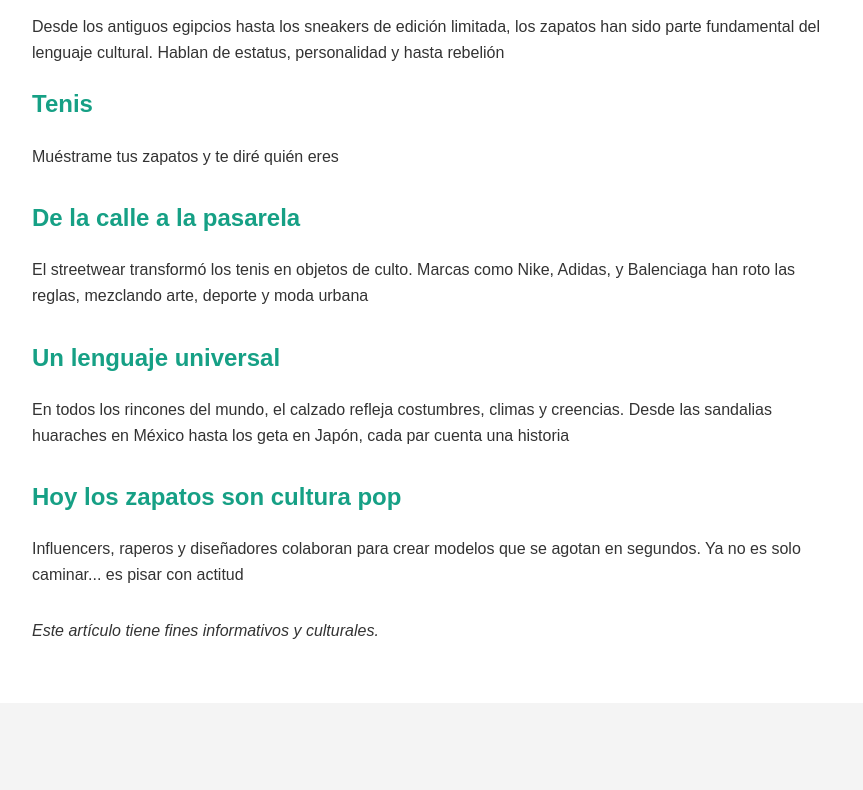
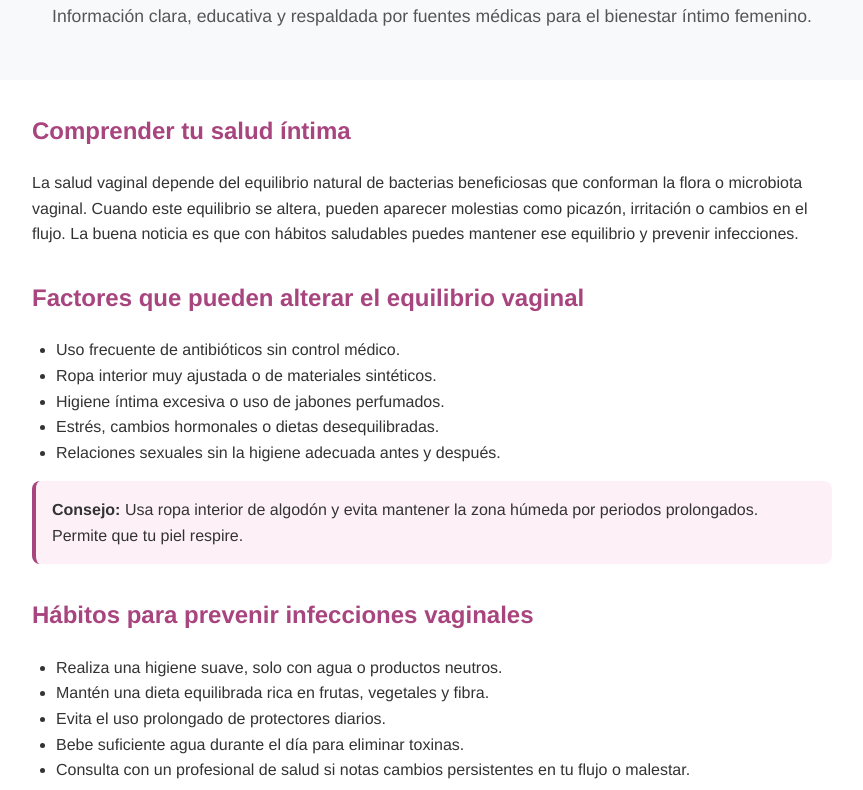
Before and after one commit to Jorgefr371/white-safe-blog, a plain HTML site: page index.html in a window 1280 px wide. Shown: the part 120-910 px from the top of the page, without its empty margins (208-1071 px from the left). Before the commit the page ends 823 px from the top, so only its background shows below. Drawn offline with Linux system fonts and the light colour scheme.

Commit message:
index.html

```diff
--- a/index.html
+++ b/index.html
@@ -1,44 +1,110 @@
 <!DOCTYPE html>
 <html lang="es">
 <head>
-  <meta charset="UTF-8">
-  <meta name="viewport" content="width=device-width, initial-scale=1">
-  <title>7 Cultura y tradicion en los zapatos </title>
+  <meta charset="UTF-8" />
+  <meta name="viewport" content="width=device-width, initial-scale=1.0" />
+  <title>Prevención de Infecciones Vaginales | Guía de Bienestar Femenino</title>
   <style>
-    body { font-family: Arial, sans-serif; line-height: 1.6; background: #f4f4f4; margin: 0; padding: 0; color: #333; }
-    .container { max-width: 800px; margin: auto; padding: 40px; background: #fff; box-shadow: 0 0 10px rgba(0,0,0,0.05); }
-    h1 { color: #2c3e50; }
-    h2 { color: #16a085; }
-    p { margin-bottom: 20px; }
-    .ingrediente { margin-bottom: 30px; }
+    body {
+      font-family: 'Helvetica Neue', Arial, sans-serif;
+      background-color: #ffffff;
+      color: #333333;
+      margin: 0;
+      padding: 0;
+      line-height: 1.6;
+    }
+    header {
+      background-color: #f8f9fa;
+      padding: 2rem 1rem;
+      text-align: center;
+    }
+    header h1 {
+      color: #a8447e;
+      margin-bottom: 0.5rem;
+    }
+    header p {
+      color: #555;
+      font-size: 1.1rem;
+    }
+    section {
+      max-width: 800px;
+      margin: 2rem auto;
+      padding: 0 1.5rem;
+    }
+    h2 {
+      color: #a8447e;
+      margin-top: 2rem;
+    }
+    ul {
+      padding-left: 1.5rem;
+    }
+    .tip-box {
+      background: #fdf1f7;
+      border-left: 4px solid #a8447e;
+      padding: 1rem;
+      margin: 1rem 0;
+      border-radius: 8px;
+    }
+    footer {
+      text-align: center;
+      padding: 2rem 1rem;
+      background-color: #f8f9fa;
+      color: #777;
+      font-size: 0.9rem;
+    }
   </style>
 </head>
 <body>
-  <div class="container">
-    <h1> Identidad, historia y expresion </h1>
-    <p> Desde los antiguos egipcios hasta los sneakers de edición limitada, los zapatos han sido parte fundamental del lenguaje cultural. Hablan de estatus, personalidad y hasta rebelión </p>
+  <header>
+    <h1>Guía de Prevención de Infecciones Vaginales</h1>
+    <p>Información clara, educativa y respaldada por fuentes médicas para el bienestar íntimo femenino.</p>
+  </header>
 
-    <div class="ingrediente">
-      <h2> Tenis </h2>
-      <p> Muéstrame tus zapatos y te diré quién eres </p>
+  <section>
+    <h2>Comprender tu salud íntima</h2>
+    <p>
+      La salud vaginal depende del equilibrio natural de bacterias beneficiosas que conforman la flora o microbiota vaginal. Cuando este equilibrio se altera, pueden aparecer molestias como picazón, irritación o cambios en el flujo. La buena noticia es que con hábitos saludables puedes mantener ese equilibrio y prevenir infecciones.
+    </p>
+
+    <h2>Factores que pueden alterar el equilibrio vaginal</h2>
+    <ul>
+      <li>Uso frecuente de antibióticos sin control médico.</li>
+      <li>Ropa interior muy ajustada o de materiales sintéticos.</li>
+      <li>Higiene íntima excesiva o uso de jabones perfumados.</li>
+      <li>Estrés, cambios hormonales o dietas desequilibradas.</li>
+      <li>Relaciones sexuales sin la higiene adecuada antes y después.</li>
+    </ul>
+
+    <div class="tip-box">
+      <strong>Consejo:</strong> Usa ropa interior de algodón y evita mantener la zona húmeda por periodos prolongados. Permite que tu piel respire.
     </div>
 
-    <div class="ingrediente">
-      <h2> De la calle a la pasarela </h2>
-      <p> El streetwear transformó los tenis en objetos de culto. Marcas como Nike, Adidas, y Balenciaga han roto las reglas, mezclando arte, deporte y moda urbana </p>
+    <h2>Hábitos para prevenir infecciones vaginales</h2>
+    <ul>
+      <li>Realiza una higiene suave, solo con agua o productos neutros.</li>
+      <li>Mantén una dieta equilibrada rica en frutas, vegetales y fibra.</li>
+      <li>Evita el uso prolongado de protectores diarios.</li>
+      <li>Bebe suficiente agua durante el día para eliminar toxinas.</li>
+      <li>Consulta con un profesional de salud si notas cambios persistentes en tu flujo o malestar.</li>
+    </ul>
+
+    <div class="tip-box">
+      <strong>Dato útil:</strong> Dormir bien y reducir el estrés ayuda a fortalecer tu sistema inmunológico, lo que favorece el equilibrio vaginal.
     </div>
 
-    <div class="ingrediente">
-      <h2> Un lenguaje universal </h2>
-      <p> En todos los rincones del mundo, el calzado refleja costumbres, climas y creencias. Desde las sandalias huaraches en México hasta los geta en Japón, cada par cuenta una historia </p>
-    </div>
+    <h2>El papel de la microbiota intestinal</h2>
+    <p>
+      El intestino y la vagina están más conectados de lo que parece. Mantener una microbiota intestinal equilibrada puede apoyar la salud vaginal, ya que ambos ecosistemas comparten bacterias beneficiosas. Una alimentación variada y saludable es clave para fortalecer esta conexión.
+    </p>
 
-    <div class="ingrediente">
-      <h2> Hoy los zapatos son cultura pop </h2>
-      <p> Influencers, raperos y diseñadores colaboran para crear modelos que se agotan en segundos. Ya no es solo caminar... es pisar con actitud </p>
-    </div>
+    <h2>Cuándo consultar a un profesional</h2>
+    <p>
+      Si presentas síntomas persistentes como flujo anormal, mal olor, picazón intensa o dolor, consulta siempre con tu ginecólogo o profesional de salud. El diagnóstico temprano y la atención adecuada evitan complicaciones y te ayudan a mantener tu bienestar.
+    </p>
+  </section>
 
-    <p style="font-style: italic;">Este artículo tiene fines informativos y culturales. </p>
-  </div>
+  <footer>
+    <p>© 2025 Guía de Bienestar Femenino. Información con fines educativos. No sustituye el consejo médico profesional.</p>
+  </footer>
 </body>
 </html>
```
